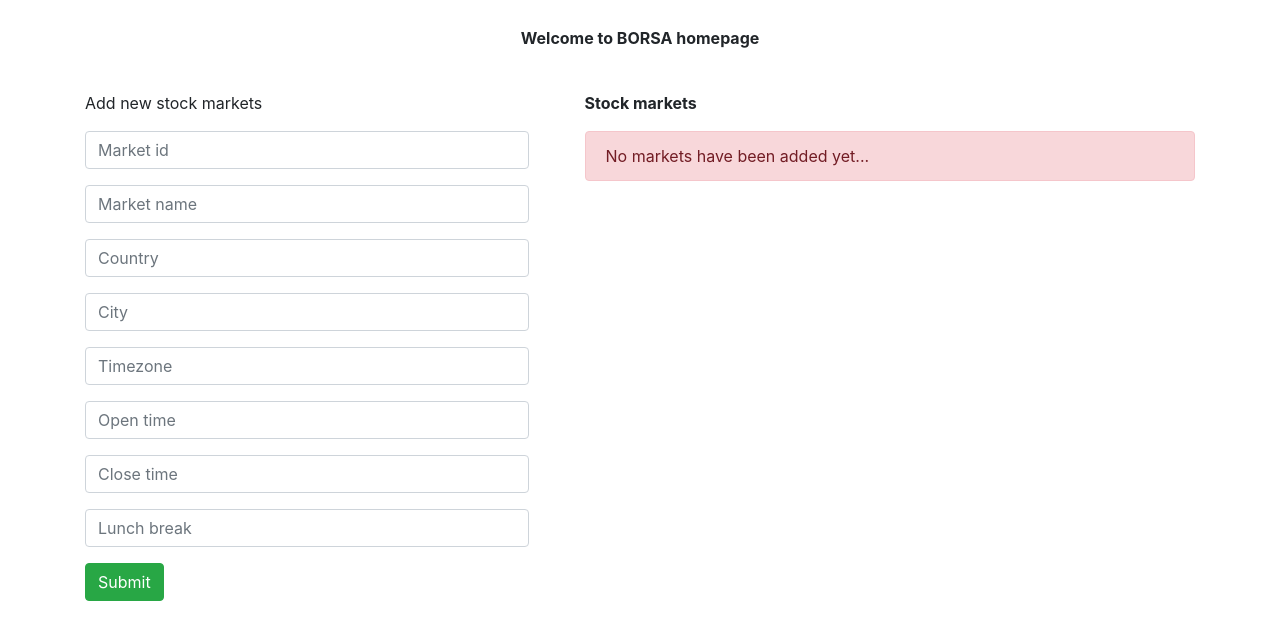
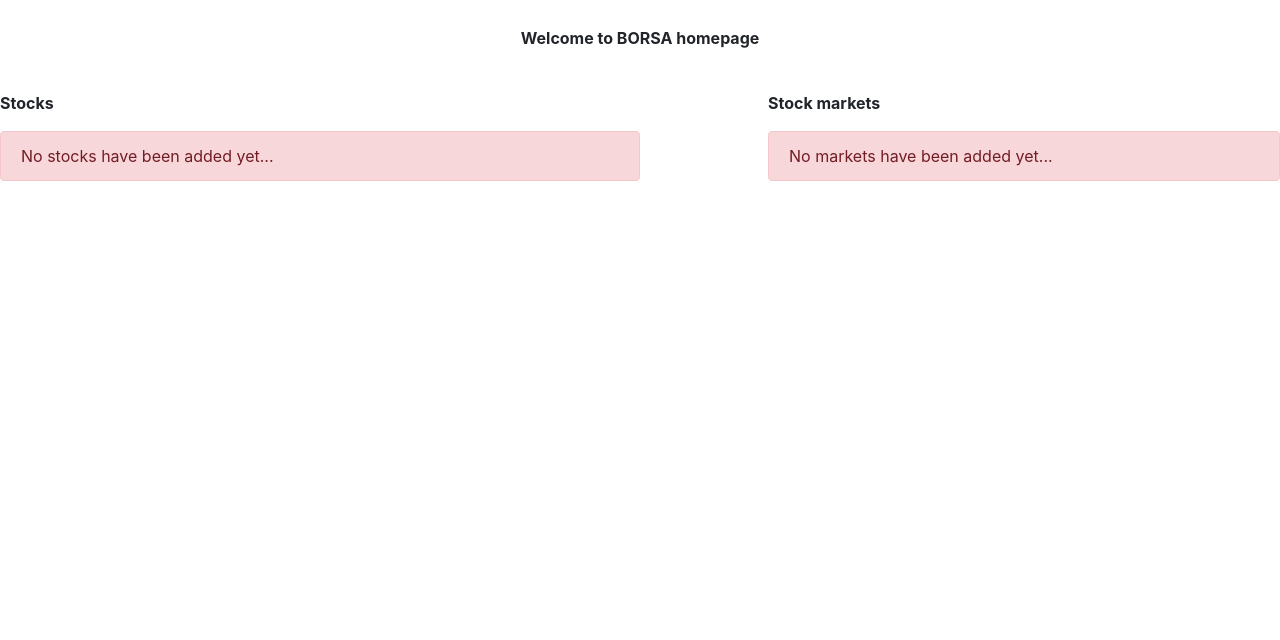
Before and after one commit to bozcani/borsa-scraper-app, a Django app: page /BasicApp/ in a window 1280 px wide. Shown: the top 640 px of the page. Run offline with Django 3.2, Linux system fonts and the light colour scheme; data that the repository does not hold is empty; parts of the project's set-up code (start-up, migrations or seed data) failed here and were passed over; some libraries are stand-ins or nearby versions.

Commit message:
Edit home view

```diff
--- a/BasicApp/views.py
+++ b/BasicApp/views.py
@@ -12,9 +12,12 @@ import os
 def home(request):
 
     stock_markets = StockMarket.objects.all()
+    stocks = Stock.objects.all()
 
     template = loader.get_template('home.html')
-    context = {'stock_markets': stock_markets}
+    context = {'stock_markets': stock_markets,
+                'stocks': stocks}
+
     return HttpResponse(template.render(context, request))
 
 
--- a/static/home.css
+++ b/static/home.css
@@ -1,13 +1,13 @@
-.add-new-stock{
-  width: 40%;
+.show-stocks{
+  width: 50%;
   float: left;
 
 
 }
 
-.show-new-stock{
+.show-stock-markets{
   padding-left: 5%;
-  width: 60%;
+  width: 45%;
   float: right;
 
 }
--- a/templates/home.html
+++ b/templates/home.html
@@ -18,55 +18,48 @@
 
 
 
+    <div class="show-stocks">
+        <p><b>Stocks</b></p>
+        {% if stocks %}
+            <table class="table">
+                <thead>
+                <tr>
+                    <th scope="col">Symbol</th>
+                    <th scope="col">Stock Name</th>
+                    <th scope="col">Market Id</th>
+                    <th scopre="col">Value</th>
+                    <th scope="col"></th>
+
+                </tr>
+                </thead>
+
+                <tbody>
+                    {%for stock in stocks%}
+                    <tr>
+                        <th scope="row">{{stock.stock_symbol}}</th>
+                        <td>{{stock.stock_name}}</td>
+                        <td>{{stock.stock_market.market_id}}</td>
+                        <td> 0 </td>
+                        <td><a href="delete_stock_market/{{stock_market.market_id}}/" class="btn btn-info">Delete</a></td>
+                    </tr>
+                    {%endfor%}
+                </tbody>
+            </table>
+
+            {% else %}
+            <div class="alert alert-danger">
+                No stocks have been added yet...
+            </div>
+            {% endif%}
+        </div>
 
 
 
-<div class="container">
-    <form action="/BasicApp/add_stock_market_result">
-        <div class="add-new-stock">
-            <p>Add new stock markets</p>
-            <div class="form-group">
-                <p>
-                <input type="text" name="market_id" class="form-control"
-                                                placeholder="Market id" /> </p>
-
-                <p>
-                <input type="text" name="market_name" class="form-control"
-                                                    placeholder="Market name" /> </p>
-
-                <p>
-                    <input type="text" name="country" class="form-control"
-                                                        placeholder="Country" /> </p>
-
-                <p>
-                <input type="text" name="city" class="form-control"
-                                                    placeholder="City" /> </p>
-
-                <p>
-                    <input type="text" name="time_zone" class="form-control"
-                                                        placeholder="Timezone" /> </p>
-
-
-                <p>
-                    <input type="text" name="open_time" class="form-control"
-                                                        placeholder="Open time" /> </p>
-
-                <p>
-                <input type="text" name="close_time" class="form-control"
-                                                    placeholder="Close time" /> </p>
-
-                <p>
-                    <input type="text" name="lunch_break" class="form-control"
-                                                        placeholder="Lunch break" /> </p>
-
-                <button type="submit" class="btn btn-success" value="Add">Submit</button>
-            </div>
-        </div>
-    </form>
 
 
 
-    <div class="show-new-stock">
+
+    <div class="show-stock-markets">
         <p><b>Stock markets</b></p>
 
         {% if stock_markets %}
@@ -107,14 +100,8 @@
                 No markets have been added yet...
             </div>
             {% endif%}
-                </div>
-            </div>
-    </div>
+        </div>
 
-
-
-
-</div>
 
 
 
```
